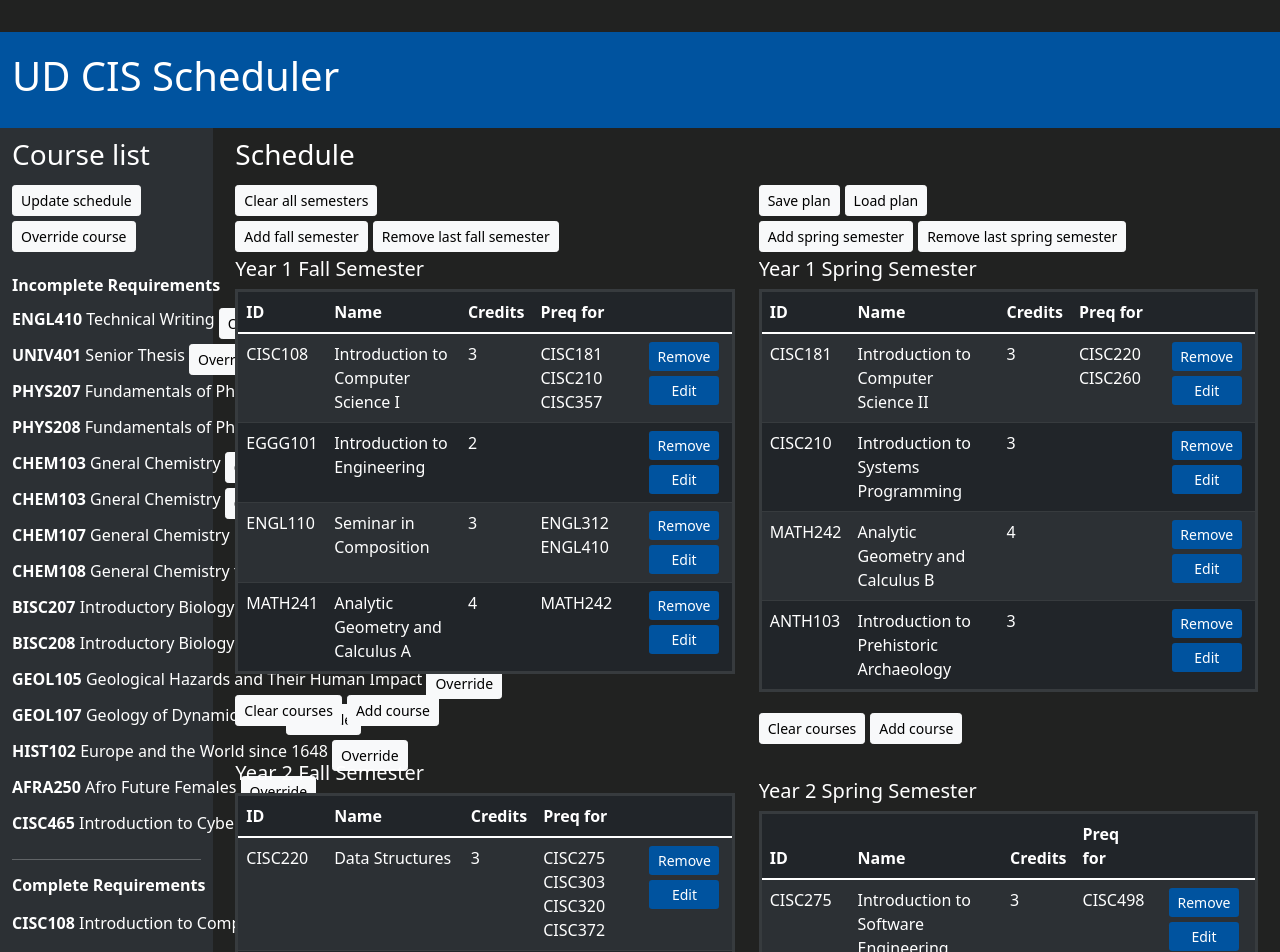
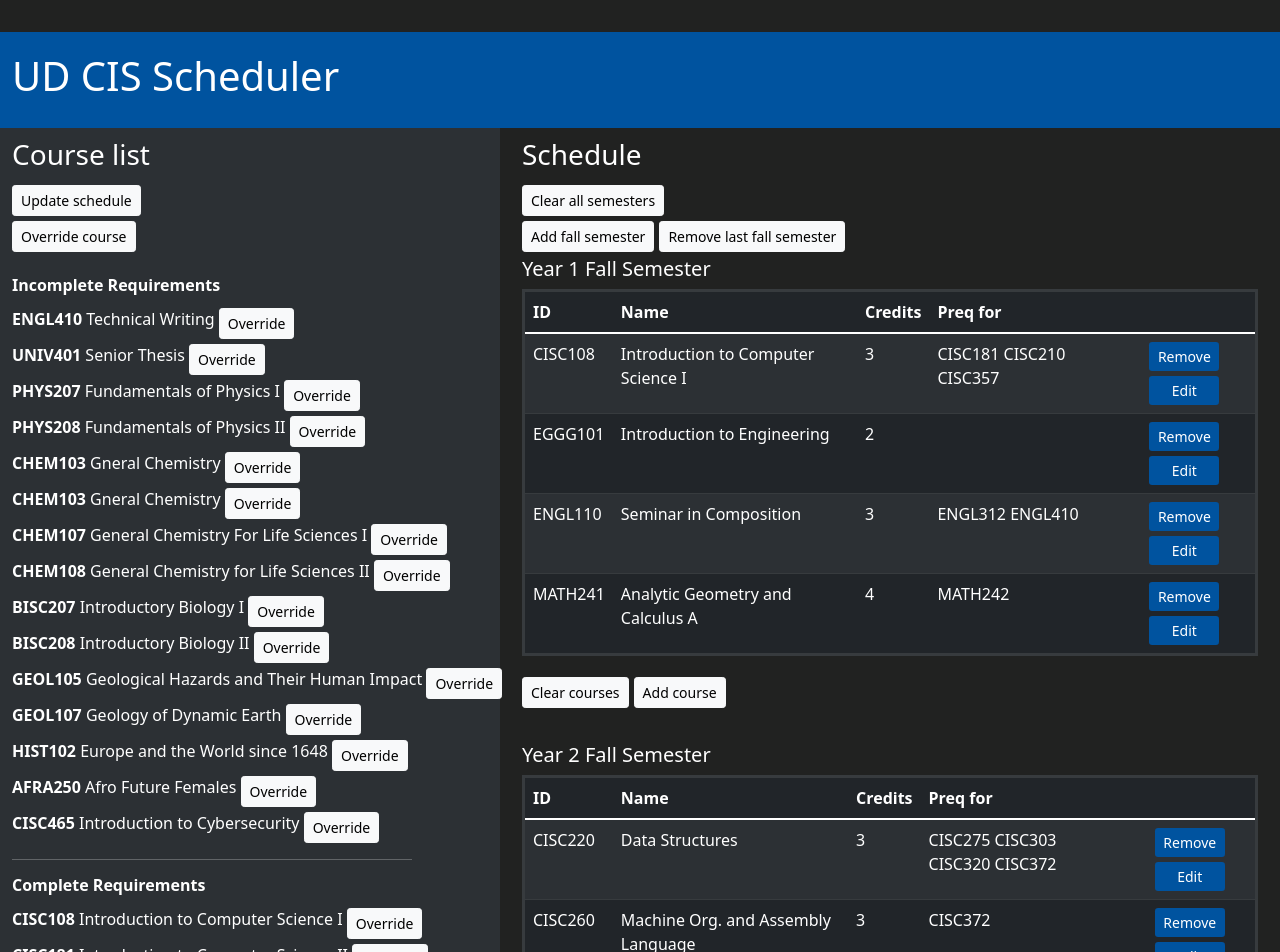
Before and after one commit to mnawar27/ud-cis-scheduler-team-7, a React (Create React App) app: page / in a window 1280 px wide. Shown: the top 952 px of the page. Built offline with nearby package versions, Linux system fonts and the light colour scheme.

Commit message:
removed scroll bars on semesters

```diff
--- a/src/App.css
+++ b/src/App.css
@@ -19,13 +19,11 @@
 .col-2 {
   padding-top: 10px;
   background-color: #2c3034;
-  max-width: 200px;
+  min-width: 500px;
 }
 .col {
   min-width: none;
-}
-.fake{
-  opacity: 0;
+  max-width: 300px;
 }
 #schedule-title{
   padding: 10px;
--- a/src/Components/Menu.tsx
+++ b/src/Components/Menu.tsx
@@ -62,7 +62,7 @@ export function Menu(): JSX.Element{
             <ul id="menu-list" className="nav navbar-nav">
                 {COURSES.map((Course, i) => {
                     if(Course.enrolled>0){
-                        return <li key={i}><strong>{Course.name}</strong> {Course.description} <button onClick={()=>overrideCourse(i)}> Override This Course</button></li>;
+                        return <li key={i}><strong>{Course.name}</strong> {Course.description} <button className="btn btn-light btn-sm" onClick={()=>overrideCourse(i)}> Override</button></li>;
                     }
                 })}
             </ul>
--- a/src/Components/Semester.css
+++ b/src/Components/Semester.css
@@ -1,5 +1,4 @@
 .semester{
-    overflow-x: scroll;
     color: #ffff;
     margin-top: 5px;
     position: relative;
@@ -40,9 +39,8 @@ Button {
     margin-top: 5px;
 }
 .course-menu {
-    scroll-behavior: smooth;
-    overflow: scroll;
     white-space: nowrap;
+    overflow-y:auto;
     padding: 10px;
     max-height: 300px;
     max-width: 460px;
```
